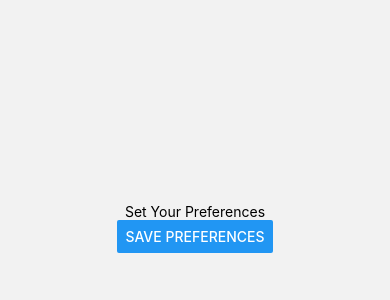
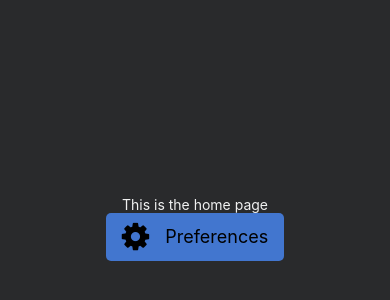
Before and after one commit to Ezekias1337/time-amigo, a React Native app: screen /Home in a window 390 px wide. Shown: the part 194-494 px from the top of the page. Built offline with nearby package versions, Linux system fonts and the light colour scheme.

Commit message:
Date Time Picker

```diff
--- /dev/null
+++ b/app/Home.tsx
@@ -0,0 +1,71 @@
+import React, {useState} from 'react';
+import { View, Text, StyleSheet } from 'react-native';
+import DateTimePicker from '@react-native-community/datetimepicker';
+import Button from '../components/Button';
+
+import { colors } from '../styles/variables';
+
+// https://github.com/react-native-datetimepicker/datetimepicker
+
+const Home: React.FC = () => {
+  const [date, setDate] = useState(new Date(1598051730000));
+  const [mode, setMode] = useState('date');
+  const [show, setShow] = useState(false);
+
+  const onChange = (event, selectedDate) => {
+    const currentDate = selectedDate;
+    setShow(false);
+    setDate(currentDate);
+  };
+
+  const showMode = (currentMode) => {
+    setShow(true);
+    setMode(currentMode);
+  };
+
+  const showDatepicker = () => {
+    showMode('date');
+  };
+
+  const showTimepicker = () => {
+    showMode('time');
+  };
+
+  /*return (
+    <SafeAreaView>
+      <Button onPress={showDatepicker} title="Show date picker!" />
+      <Button onPress={showTimepicker} title="Show time picker!" />
+      <Text>selected: {date.toLocaleString()}</Text>
+      {show && (
+        <DateTimePicker
+          testID="dateTimePicker"
+          value={date}
+          mode={mode}
+          is24Hour={true}
+          onChange={onChange}
+        />
+      )}
+    </SafeAreaView>
+  );*/
+
+  return (
+    <View style={styles.container}>
+      <Text style={styles.text}>This is the home page</Text>
+      <Button variant="primary" text="Preferences" url="Preferences" icon="gear" leftIcon={true} iconSize={32}/>
+    </View>
+  );
+};
+
+const styles = StyleSheet.create({
+  container: {
+    flex: 1,
+    justifyContent: 'center',
+    alignItems: 'center',
+    backgroundColor: colors.neutral800,
+  },
+  text: {
+    color: colors.neutral100,
+  },
+});
+
+export default Home;
--- a/screens/PreferencesScreen.tsx
+++ b/app/PreferencesScreen.tsx
@@ -3,6 +3,8 @@ import { View, Text, StyleSheet, Button } from 'react-native';
 import { useNavigation, NavigationProp } from '@react-navigation/native';
 import AsyncStorage from '@react-native-async-storage/async-storage';
 import { RootStackParamList } from '../navigation/RootNavigator';
+
+import { colors } from '../styles/variables';
 
 type PreferencesScreenNavigationProp = NavigationProp<RootStackParamList, 'Preferences'>;
 
@@ -18,6 +20,7 @@ const PreferencesScreen: React.FC = () => {
     <View style={styles.container}>
       <Text>Set Your Preferences</Text>
       <Button title="Save Preferences" onPress={handlePreferencesSet} />
+      <Text>Hello</Text>
     </View>
   );
 };
@@ -27,6 +30,7 @@ const styles = StyleSheet.create({
     flex: 1,
     justifyContent: 'center',
     alignItems: 'center',
+    backgroundColor: colors.neutral800,
   },
 });
 
--- a/components/Button.tsx
+++ b/components/Button.tsx
@@ -9,6 +9,7 @@ interface ButtonProps {
   text: string;
   variant: 'primary' | 'primaryDark' | 'success' | 'warning' | 'error' | 'info' | 'neutral' | 'neutralDark';
   icon?: FontAwesomeIconNames; // Ensuring the icon is a valid FontAwesome icon name
+  iconSize?: number;
   leftIcon?: boolean;
   rightIcon?: boolean;
   loading?: boolean;
@@ -24,6 +25,7 @@ const Button: FC<ButtonProps> = ({
   text,
   variant,
   icon,
+  iconSize = 32,
   leftIcon = false,
   rightIcon = false,
   loading = false,
@@ -46,13 +48,13 @@ const Button: FC<ButtonProps> = ({
 
   const renderButtonContent = () => (
     <View style={styles.buttonContent}>
-      {leftIcon && icon && <FontAwesome name={icon} style={styles.leftIcon} />}
+      {leftIcon && icon && <FontAwesome name={icon} style={styles.leftIcon} size={iconSize} />}
       {loading ? (
         <ActivityIndicator color={styles.loader.color} />
       ) : (
         <Text style={styles.buttonText}>{text}</Text>
       )}
-      {rightIcon && icon && <FontAwesome name={icon} style={styles.rightIcon} />}
+      {rightIcon && icon && <FontAwesome name={icon} style={styles.rightIcon} size={iconSize}/>}
     </View>
   );
 
--- a/navigation/RootNavigator.tsx
+++ b/navigation/RootNavigator.tsx
@@ -3,8 +3,8 @@ import { NavigationContainer } from "@react-navigation/native";
 import { createStackNavigator } from "@react-navigation/stack";
 import AsyncStorage from "@react-native-async-storage/async-storage";
 
-import Home from "../screens/Home";
-import PreferencesScreen from "../screens/PreferencesScreen";
+import Home from "../app/Home";
+import PreferencesScreen from "../app/PreferencesScreen";
 
 export type RootStackParamList = {
   Home: undefined;
@@ -41,11 +41,8 @@ const RootNavigator: React.FC = () => {
   return (
     <NavigationContainer>
       <Stack.Navigator screenOptions={{ headerShown: false }}>
-        {isFirstLaunch ? (
-          <Stack.Screen name="Preferences" component={PreferencesScreen} />
-        ) : (
-          <Stack.Screen name="Home" component={Home} />
-        )}
+        <Stack.Screen name="Preferences" component={PreferencesScreen} />
+        <Stack.Screen name="Home" component={Home} />
       </Stack.Navigator>
     </NavigationContainer>
   );
--- a/package.json
+++ b/package.json
@@ -16,7 +16,8 @@
     "expo": "~51.0.8",
     "expo-status-bar": "~1.12.1",
     "react": "18.2.0",
-    "react-native": "0.74.1"
+    "react-native": "0.74.1",
+    "@react-native-community/datetimepicker": "8.0.1"
   },
   "devDependencies": {
     "@babel/core": "^7.20.0",
--- a/screens/Home.tsx
+++ /dev/null
@@ -1,20 +0,0 @@
-import React from 'react';
-import { View, Text, StyleSheet } from 'react-native';
-
-const Home: React.FC = () => {
-  return (
-    <View style={styles.container}>
-      <Text>This is the home page</Text>
-    </View>
-  );
-};
-
-const styles = StyleSheet.create({
-  container: {
-    flex: 1,
-    justifyContent: 'center',
-    alignItems: 'center',
-  },
-});
-
-export default Home;
```
Also changed, not shown: 1 other file (tests, documents, lock files or other folders).
